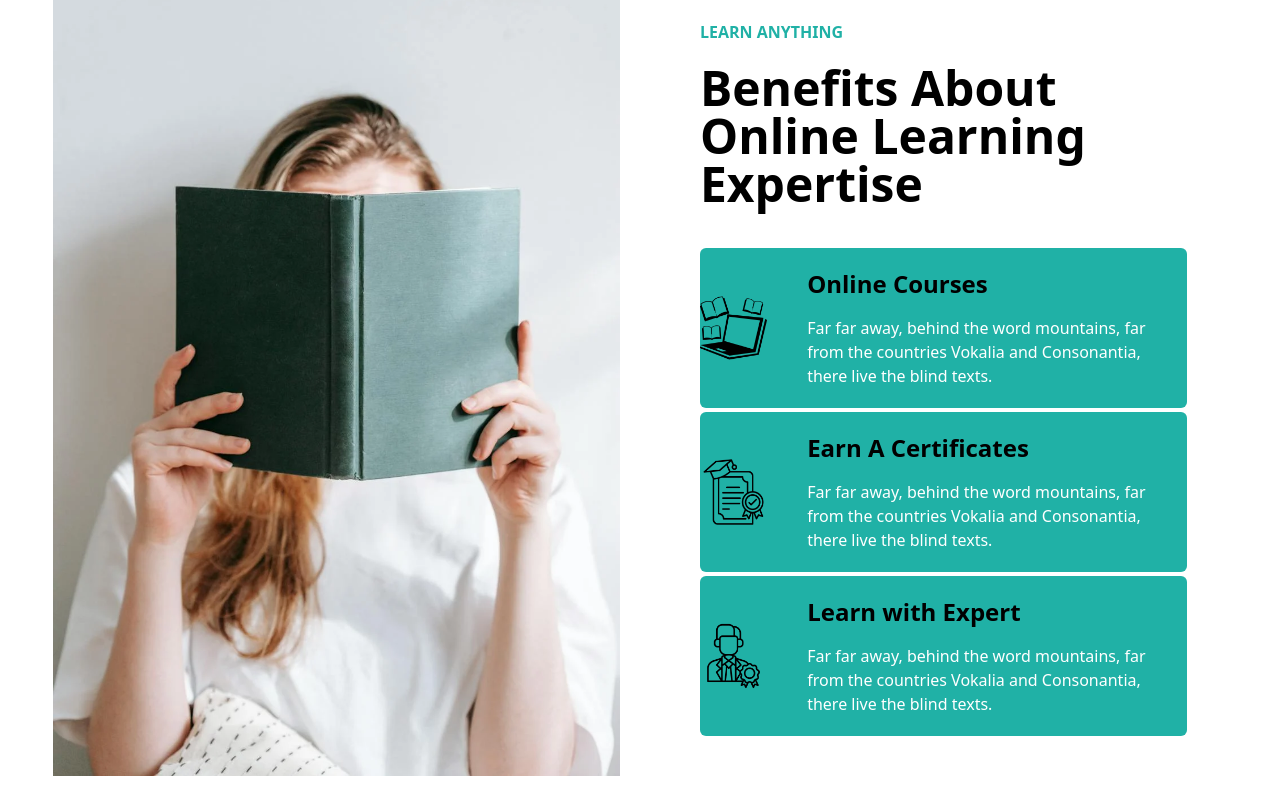
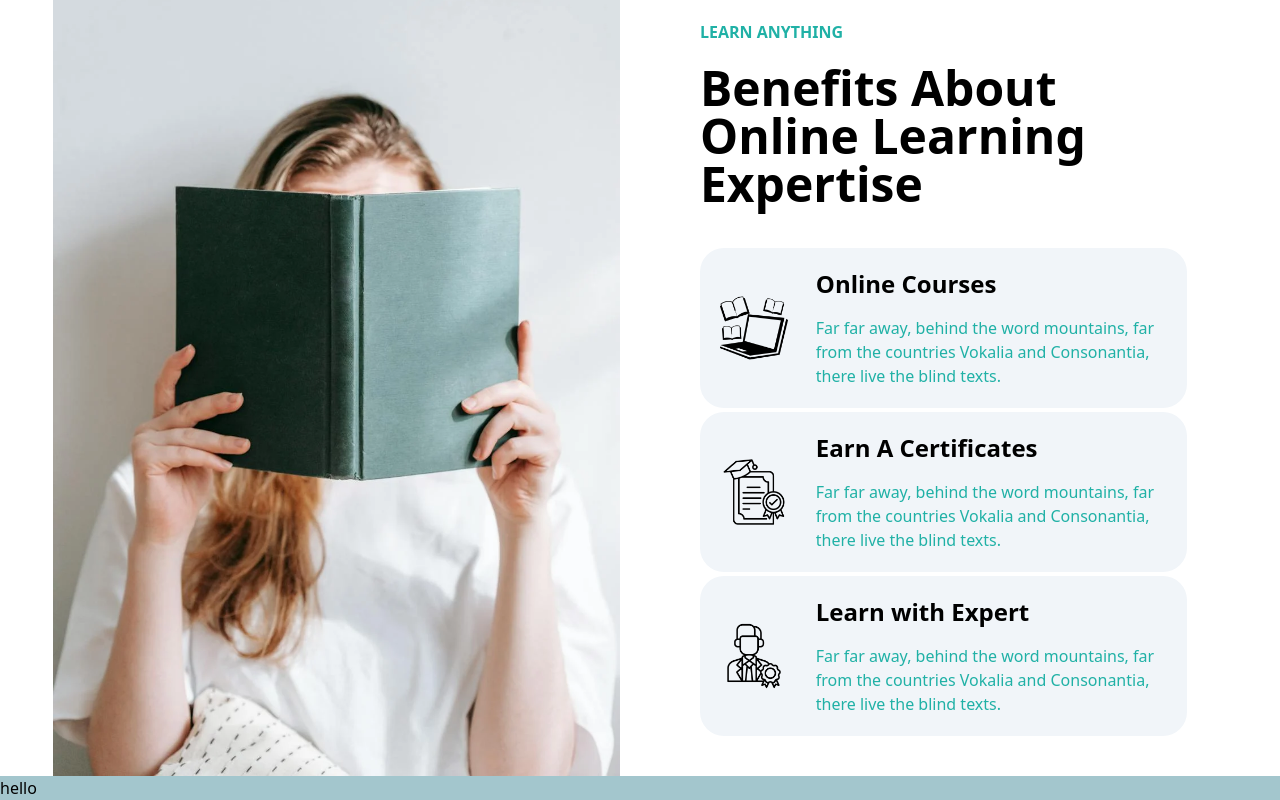
Before and after one commit to abeenkhanal/Education, a React (Vite) app: page / in a window 1280 px wide. Shown: the part 876-1676 px from the top of the page. Before the commit the page ends 1652 px from the top, so only its background shows below. Built offline with nearby package versions, Linux system fonts and the light colour scheme.

Commit message:
course hover

```diff
--- a/src/App.jsx
+++ b/src/App.jsx
@@ -8,6 +8,8 @@ import footer from './component/common/footer/footer'
 import Footer from './component/common/footer/footer'
 import Homepage from './component/homebanner/homepage'
 import Learning from './component/learn/learning'
+import Onlinecourse from './component/onlinecourse/onlinecourse'
+
 
 
 
@@ -42,6 +44,7 @@ function App() {
         </div>
         {/* <Blog/> */}
       </div>
+      <Onlinecourse/>
     </>
   )
 }
--- a/src/component/learn/learning.jsx
+++ b/src/component/learn/learning.jsx
@@ -43,13 +43,13 @@ const Learning = () => {
           {
             onlineLearnData.map((val, i) => {
               return (
-                <div className=' flex items-center gap-6 h-fit rounded-md bg-customgreen text-white duration-200 '>
-                  <div className='h-40 w-40 flex items-center justify-center'>
+                <div className=' flex items-center gap-6 h-fit rounded-3xl bg-slate-100 hover:bg-customgreen hover:text-white text-customgreen duration-200 '>
+                  <div className='h-40 w-40 flex items-center ml-5 justify-center'>
                     <img src={val.icon} alt=""></img>
 
                   </div>
-                  <div className='flex m-4 flex-col h-fit gap-4'>
-                    <div className='text-2xl font-semibold text-black'>
+                  <div className='flex m-1 flex-col h-fit gap-4'>
+                    <div className='text-2xl font-semibold  text-black'>
                       {val.title}
                     </div>
                     <div>
--- /dev/null
+++ b/src/component/onlinecourse/onlinecourse.jsx
@@ -0,0 +1,13 @@
+import React from 'react'
+
+const Onlinecourse = () => {
+  return (
+    <div className='bg-primary '>
+        <div>
+hello
+        </div>
+    </div>
+  )
+}
+
+export default Onlinecourse
```
